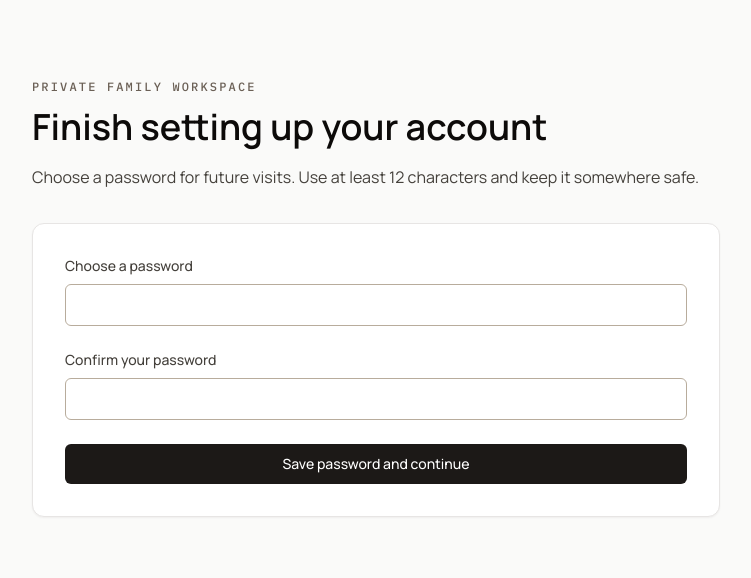
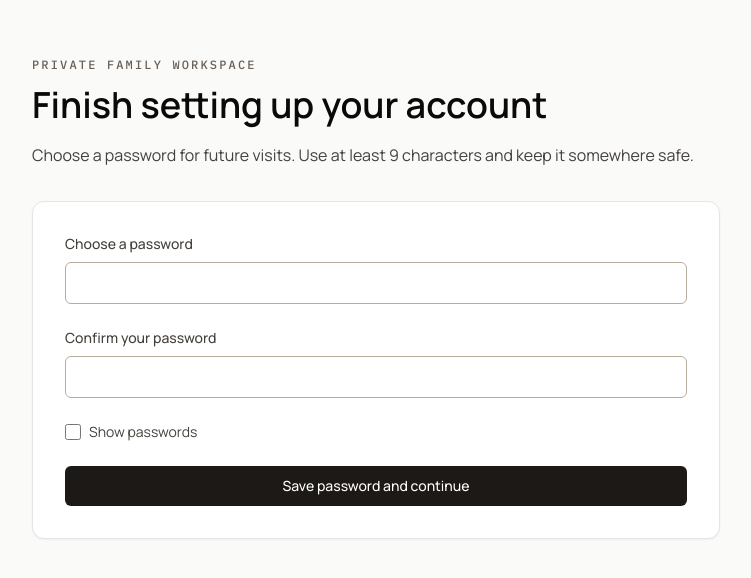
Before and after one commit to MikeBlakeway/digital-legacy, a Next.js app: page /account/setup in a window 1280 px wide. Shown: the part 102-680 px from the top of the page, without its empty margins (264-1015 px from the left). Built offline with nearby package versions, Linux system fonts and the light colour scheme.

Commit message:
feat: improve password setup usability

```diff
--- a/src/app/account/setup/PasswordSetupForm.tsx
+++ b/src/app/account/setup/PasswordSetupForm.tsx
@@ -1,6 +1,6 @@
 "use client";
 
-import { useActionState } from "react";
+import { useActionState, useState } from "react";
 import { useFormStatus } from "react-dom";
 
 import {
@@ -9,6 +9,7 @@ import {
 } from "@/app/account/setup/actions";
 
 export default function PasswordSetupForm() {
+  const [showPasswords, setShowPasswords] = useState(false);
   const [state, formAction] = useActionState<SetPasswordState, FormData>(
     setPassword,
     { error: null },
@@ -20,12 +21,24 @@ export default function PasswordSetupForm() {
         id="password"
         label="Choose a password"
         autoComplete="new-password"
+        showPassword={showPasswords}
       />
       <PasswordField
         id="passwordConfirmation"
         label="Confirm your password"
         autoComplete="new-password"
+        showPassword={showPasswords}
       />
+
+      <label className="flex w-fit cursor-pointer items-center gap-2 text-sm text-stone-700 dark:text-zinc-200">
+        <input
+          type="checkbox"
+          checked={showPasswords}
+          onChange={(event) => setShowPasswords(event.target.checked)}
+          className="size-4 rounded border-stone-300 accent-stone-900 dark:border-zinc-700 dark:accent-zinc-100"
+        />
+        Show passwords
+      </label>
 
       {state.error ? (
         <p className="text-sm text-red-700 dark:text-red-300" role="alert">
@@ -42,10 +55,12 @@ function PasswordField({
   id,
   label,
   autoComplete,
+  showPassword,
 }: {
   id: string;
   label: string;
   autoComplete: string;
+  showPassword: boolean;
 }) {
   return (
     <div>
@@ -58,9 +73,9 @@ function PasswordField({
       <input
         id={id}
         name={id}
-        type="password"
+        type={showPassword ? "text" : "password"}
         autoComplete={autoComplete}
-        minLength={12}
+        minLength={9}
         required
         className="mt-2 w-full rounded-md border border-stone-300 bg-white px-3 py-2 text-base text-stone-950 outline-none transition focus:border-stone-900 focus:ring-2 focus:ring-stone-900/10 dark:border-zinc-700 dark:bg-zinc-950 dark:text-zinc-50 dark:focus:border-zinc-300"
       />
--- a/src/app/account/setup/actions.ts
+++ b/src/app/account/setup/actions.ts
@@ -8,7 +8,7 @@ export type SetPasswordState = {
   error: string | null;
 };
 
-const MINIMUM_PASSWORD_LENGTH = 12;
+const MINIMUM_PASSWORD_LENGTH = 9;
 
 export async function setPassword(
   _state: SetPasswordState,
--- a/src/app/account/setup/page.tsx
+++ b/src/app/account/setup/page.tsx
@@ -12,7 +12,7 @@ export default function AccountSetupPage() {
             Finish setting up your account
           </h1>
           <p className="mt-4 max-w-2xl text-base leading-7 text-stone-700 dark:text-zinc-300">
-            Choose a password for future visits. Use at least 12 characters and
+            Choose a password for future visits. Use at least 9 characters and
             keep it somewhere safe.
           </p>
         </div>
```
Also changed, not shown: 1 other file (tests, documents, lock files or other folders).
